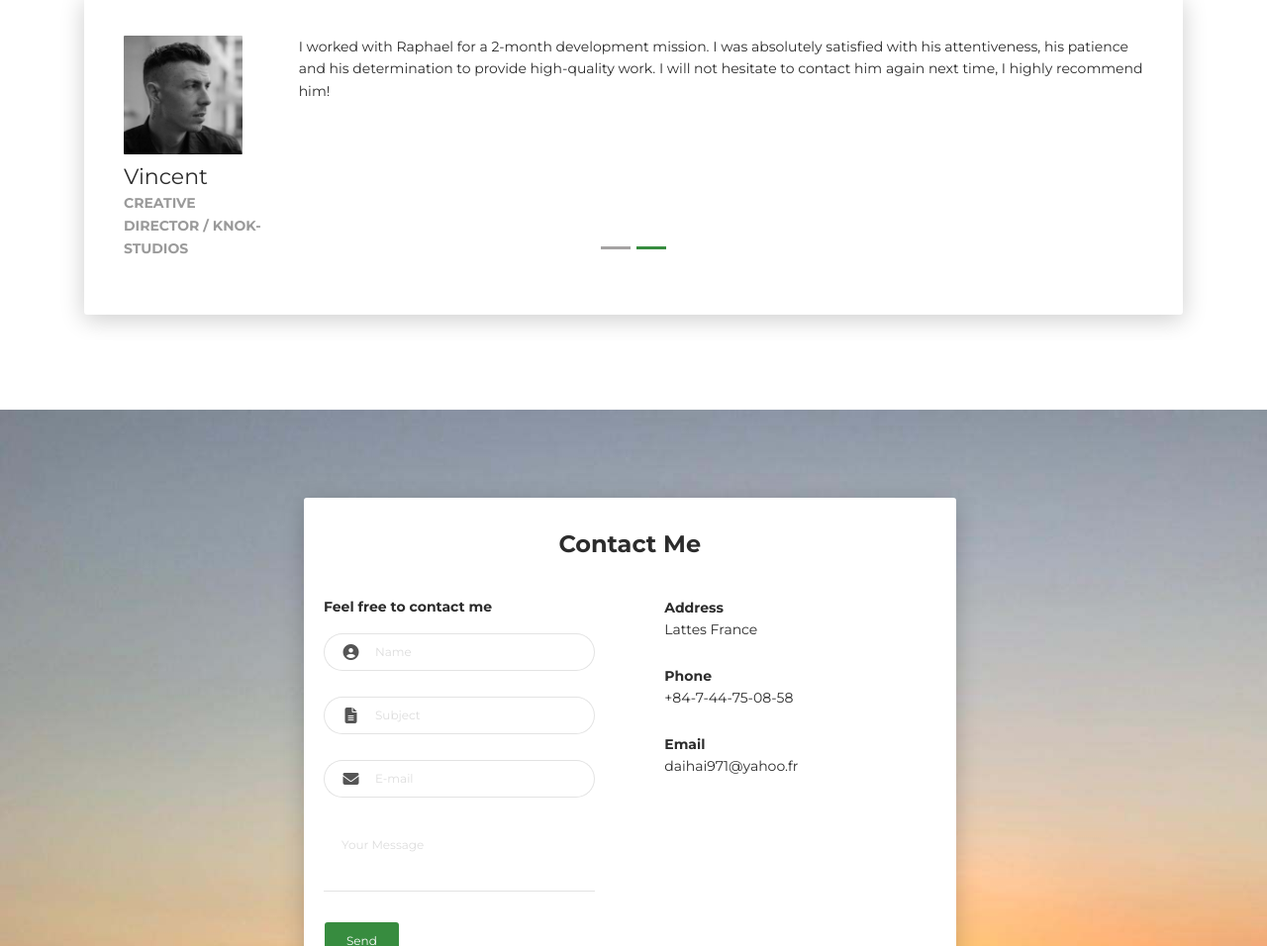
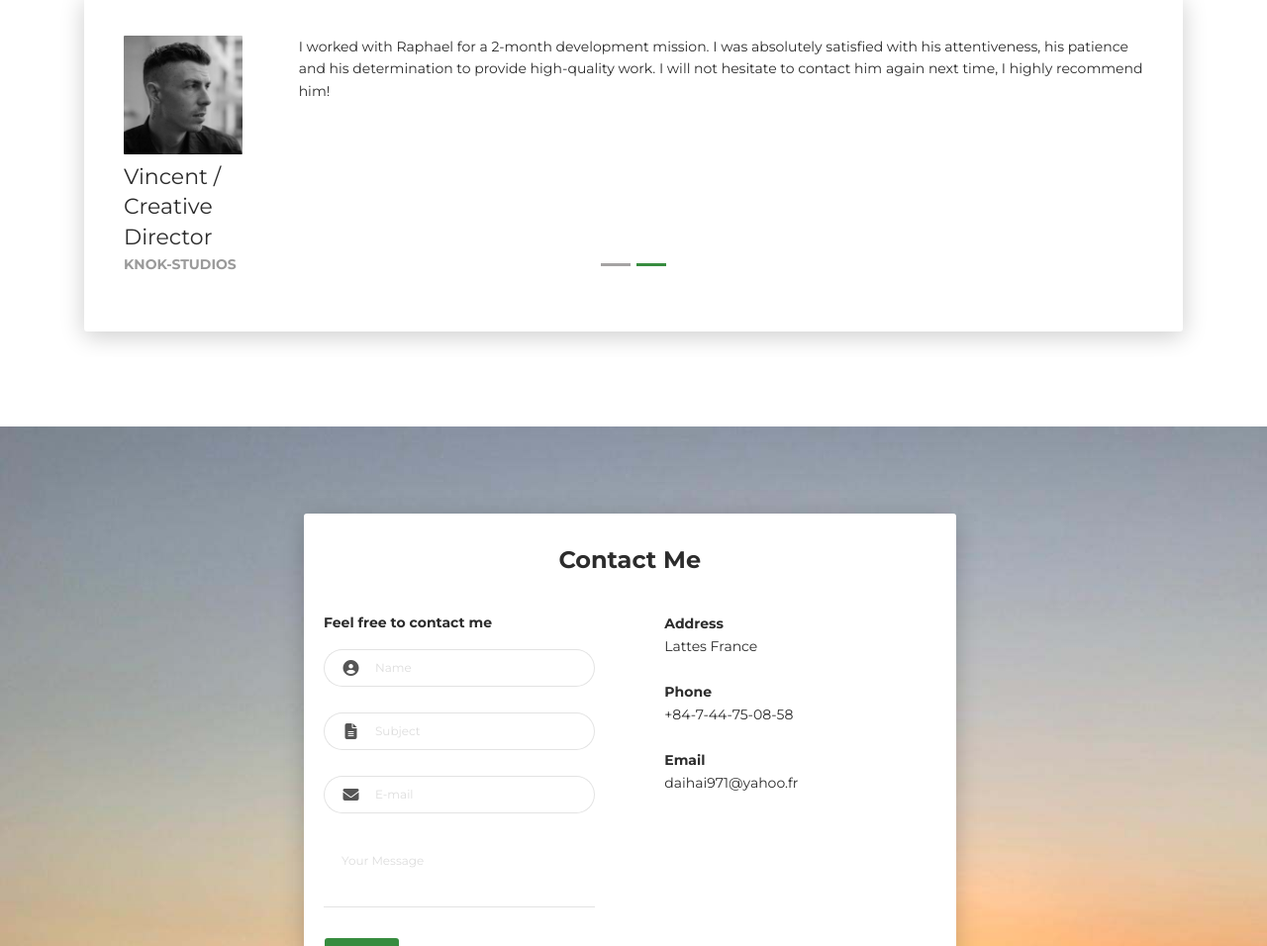
Before and after one commit to HaiKhung/resume, a plain HTML site: page index.html in a window 1280 px wide. Shown: the part 3979-4935 px from the top of the page at 99% size. Drawn offline with Linux system fonts and the light colour scheme.

Commit message:
fix position

```diff
--- a/index.html
+++ b/index.html
@@ -490,8 +490,8 @@
                 <div class="carousel-item">
                   <div class="row">
                     <div class="col-lg-2 col-md-3 cc-reference-header"><img src="images/unnamed.jpg" alt="Image" />
-                      <div class="h5 pt-2">Vincent</div>
-                      <p class="category">Creative Director / Knok-Studios</p>
+                      <div class="h5 pt-2">Vincent / Creative Director</div>
+                      <p class="category">Knok-Studios</p>
                     </div>
                     <div class="col-lg-10 col-md-9">
                       <p> I worked with Raphael for a 2-month development mission. I was absolutely satisfied with his
```
